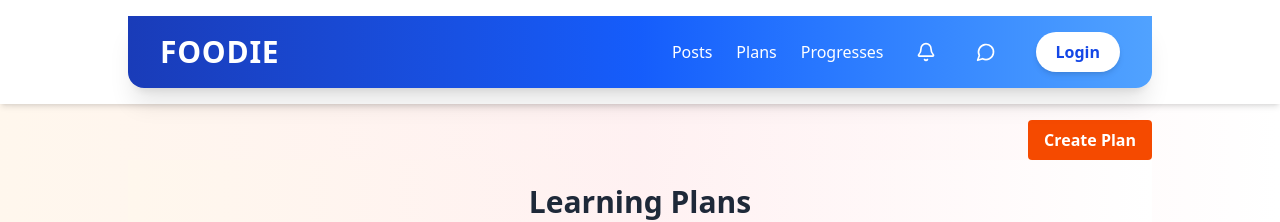
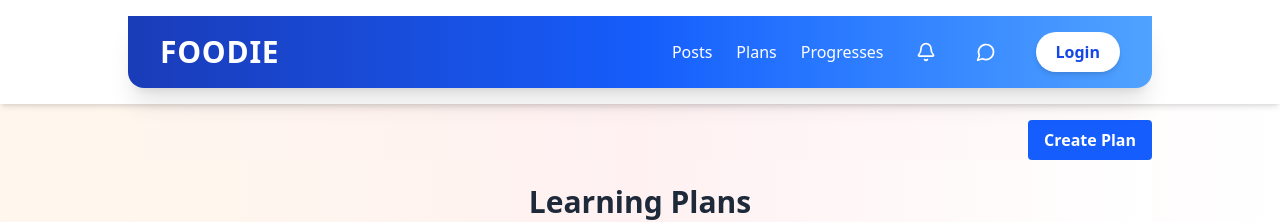
Before and after one commit to isuriChamya/Foodies-PAF-Project, a React (Vite) app in the folder FrontEnd/: page /plans in a window 1280 px wide. Shown: the top 222 px of the page. Built offline with nearby package versions, Linux system fonts and the light colour scheme; no server answers.

Commit message:
change colours in button

```diff
--- a/FrontEnd/src/features/plans/views/PlansPage.jsx
+++ b/FrontEnd/src/features/plans/views/PlansPage.jsx
@@ -20,7 +20,7 @@ const PlansPage = () => {
   return (
     <div>
     <div className="w-full flex justify-end">
-    <Link to={"/create-plan"} class="mt-6 bg-orange-600 hover:bg-orange-700 text-white font-bold py-2 px-4 rounded">
+    <Link to={"/create-plan"} class="mt-6 bg-blue-600 hover:bg-blue-700 text-white font-bold py-2 px-4 rounded">
         Create Plan
       </Link>
     </div>
--- a/FrontEnd/src/features/posts/views/CreatePostModal.jsx
+++ b/FrontEnd/src/features/posts/views/CreatePostModal.jsx
@@ -253,7 +253,7 @@ const CreatePostModal = ({ onRefresh }) => {
             <button
               type="submit"
               disabled={isLoading}
-              className={`px-4 py-2 border border-transparent rounded-md shadow-sm text-sm font-medium text-white bg-orange-600 hover:bg-orange-700 focus:outline-none focus:ring-2 focus:ring-offset-2 focus:ring-orange-500 ${
+              className={`px-4 py-2 border border-transparent rounded-md shadow-sm text-sm font-medium text-white bg-blue-600 hover:bg-blue-700 focus:outline-none focus:ring-2 focus:ring-offset-2 focus:ring-orange-500 ${
                 isLoading ? "opacity-75 cursor-not-allowed" : ""
               }`}
             >
```
